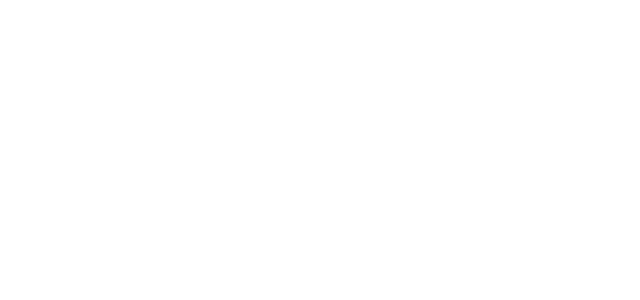
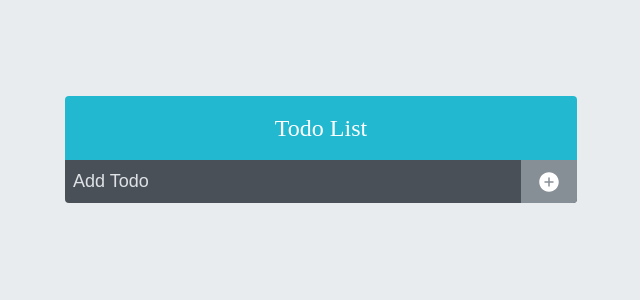
Before and after one commit to Wony-Lee/react_study, a React (Create React App) app: page / in a window 1280 px wide. Shown: the top 300 px of the page, without its empty margins (319-959 px from the left). Built offline with nearby package versions, Linux system fonts and the light colour scheme.

Commit message:
Create TodoInsert with TodoInsertStyle

```diff
--- a/package.json
+++ b/package.json
@@ -6,9 +6,12 @@
     "@testing-library/jest-dom": "^5.11.4",
     "@testing-library/react": "^11.1.0",
     "@testing-library/user-event": "^12.1.10",
+    "classnames": "^2.3.1",
+    "node-sass": "^6.0.1",
     "prop-types": "^15.7.2",
     "react": "^17.0.2",
     "react-dom": "^17.0.2",
+    "react-icons": "^4.3.1",
     "react-scripts": "4.0.3",
     "web-vitals": "^1.0.1"
   },
--- a/src/App.js
+++ b/src/App.js
@@ -1,8 +1,16 @@
 import React from "react";
 import "./App.css";
+import TodoInsert from "./components/TodoInsert";
+import TodoTemplate from "./components/TodoTemplate";
 
-function App() {
-  return <></>;
-}
+const App = () => {
+  return (
+    <>
+      <TodoTemplate>
+        <TodoInsert />
+      </TodoTemplate>
+    </>
+  );
+};
 
 export default App;
--- /dev/null
+++ b/src/components/TodoInsert.js
@@ -0,0 +1,18 @@
+import React from "react";
+import { IoAddCircleSharp } from "react-icons/io5";
+import "./style/TodoInsert.scss";
+
+const TodoInsert = () => {
+  return (
+    <>
+      <form className="TodoInsert">
+        <input placeholder="Add Todo" />
+        <button type="submit">
+          <IoAddCircleSharp />
+        </button>
+      </form>
+    </>
+  );
+};
+
+export default TodoInsert;
--- /dev/null
+++ b/src/components/TodoTemplate.js
@@ -0,0 +1,15 @@
+import React from "react";
+import "./style/TodoTemplate.scss";
+
+const TodoTemplate = ({ children }) => {
+  return (
+    <>
+      <div className="TodoTemplate">
+        <div className="app-title">Todo List</div>
+        <div className="content">{children}</div>
+      </div>
+    </>
+  );
+};
+
+export default TodoTemplate;
--- /dev/null
+++ b/src/components/style/TodoInsert.scss
@@ -0,0 +1,38 @@
+.TodoInsert {
+  display: flex;
+  background: #495057;
+  input {
+    // 기본 스타일 초기화
+    background: none;
+    outline: none;
+    border: none;
+    padding: 0.5rem;
+    font-size: 1.125rem;
+    line-height: 1.5;
+    color: white;
+    &::placeholder {
+      color: #dee2e6;
+    }
+    // 버튼을 제외한 모든 영역 차지
+    flex: 1;
+  }
+
+  button {
+    // 기본스타일 초기화
+    background: none;
+    outline: none;
+    border: none;
+    background: #868e96;
+    color: white;
+    padding-left: 1rem;
+    padding-right: 1rem;
+    font-size: 1.5rem;
+    display: flex;
+    align-items: center;
+    cursor: pointer;
+    transition: 0.1s background ease-in;
+    &:hover {
+      background: #adb5db;
+    }
+  }
+}
--- /dev/null
+++ b/src/components/style/TodoTemplate.scss
@@ -0,0 +1,21 @@
+.TodoTemplate {
+  width: 512px;
+  // width가 주어진 상태에서 좌우 정렬
+  margin-left: auto;
+  margin-right: auto;
+  margin-top: 6rem;
+  border-radius: 4px;
+  overflow: hidden;
+  .app-title {
+    background: #22b8cf;
+    color: white;
+    height: 4rem;
+    font-size: 1.5rem;
+    display: flex;
+    align-items: center;
+    justify-content: center;
+  }
+  .content {
+    background: white;
+  }
+}
--- a/src/index.css
+++ b/src/index.css
@@ -1,13 +1,10 @@
 body {
   margin: 0;
-  font-family: -apple-system, BlinkMacSystemFont, 'Segoe UI', 'Roboto', 'Oxygen',
-    'Ubuntu', 'Cantarell', 'Fira Sans', 'Droid Sans', 'Helvetica Neue',
-    sans-serif;
-  -webkit-font-smoothing: antialiased;
-  -moz-osx-font-smoothing: grayscale;
+  padding: 0;
+  background: #e9ecef;
 }
 
 code {
-  font-family: source-code-pro, Menlo, Monaco, Consolas, 'Courier New',
+  font-family: source-code-pro, Menlo, Monaco, Consolas, "Courier New",
     monospace;
 }
--- /dev/null
+++ b/src/jsconfig.json
@@ -0,0 +1,5 @@
+{
+  "compilerOptions": {
+    "target": "ES6"
+  }
+}
```
Also changed, not shown: 2 other files (tests, documents, lock files or other folders).
